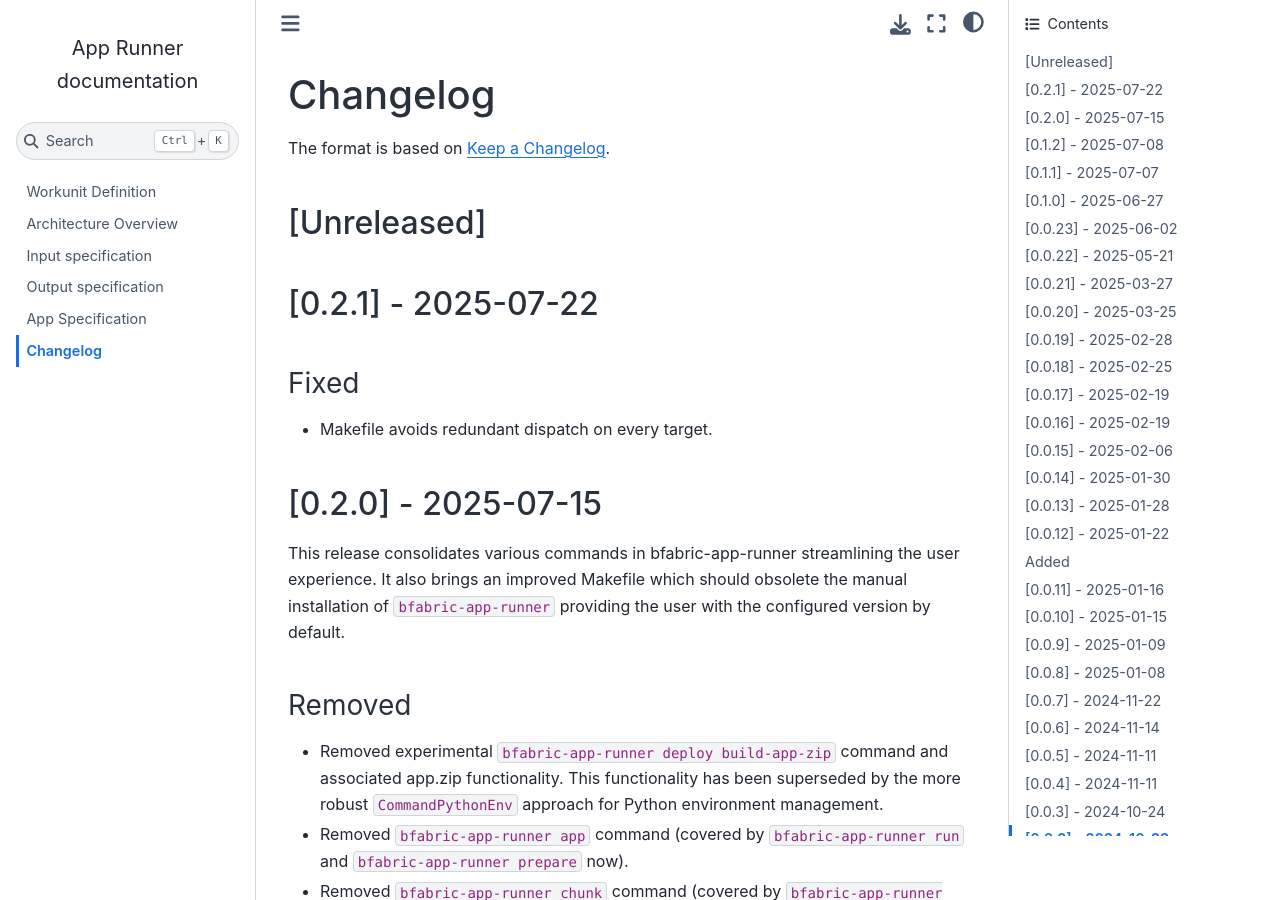
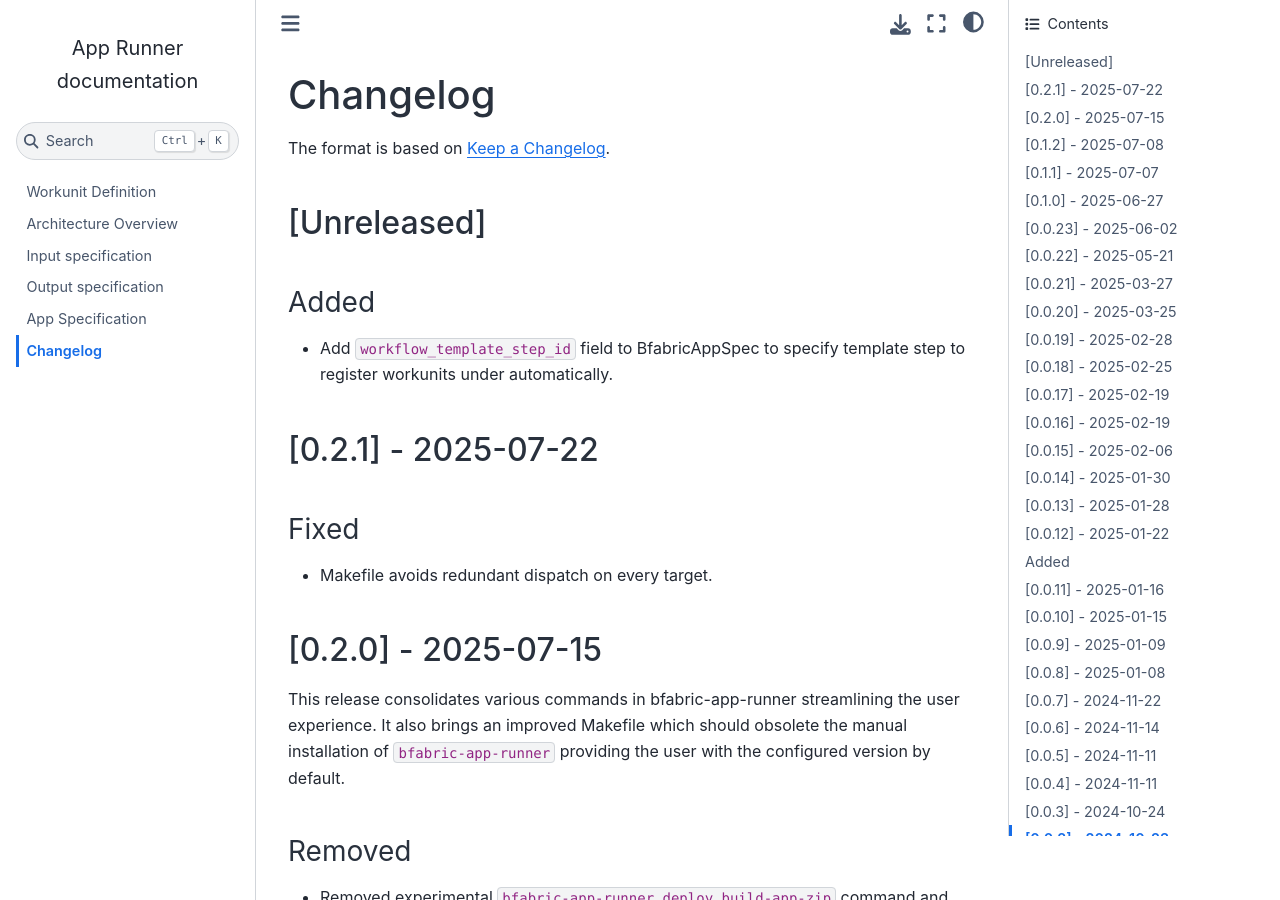
Before and after one commit to fgcz/bfabricPy, a Sphinx documentation site: the page built from bfabric_app_runner/docs/changelog.md, in a window 1280 px wide and 900 px high. Built offline with Sphinx 7.4.7 and the Sphinx Book theme 1.1.4, drawn with Linux system fonts in a browser that asks for light colours.

Commit message:
changelog

```diff
--- a/bfabric_app_runner/docs/changelog.md
+++ b/bfabric_app_runner/docs/changelog.md
@@ -3,6 +3,10 @@
 The format is based on [Keep a Changelog](https://keepachangelog.com/en/1.1.0/).
 
 ## \[Unreleased\]
+
+### Added
+
+- Add `workflow_template_step_id` field to BfabricAppSpec to specify template step to register workunits under automatically.
 
 ## \[0.2.1\] - 2025-07-22
 
```
